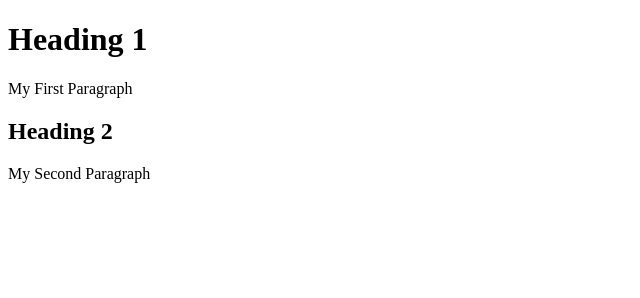
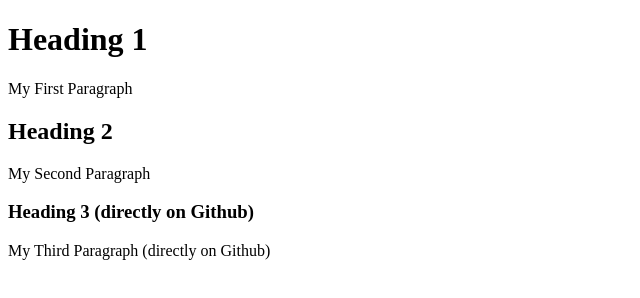
Before and after one commit to basto89326/3179, a plain HTML site: page index.html in a window 1280 px wide. Shown: the whole page, without its empty margins (0-640 px from the left). Drawn offline with Linux system fonts and the light colour scheme.

Commit message:
Update index.html

```diff
--- a/index.html
+++ b/index.html
@@ -9,5 +9,8 @@
 
     <h2>Heading 2</h2>
     <p>My Second Paragraph</p>
+
+    <h3>Heading 3 (directly on Github)</h3>
+    <p>My Third Paragraph (directly on Github)</p>
 </body>
 </html>
```
